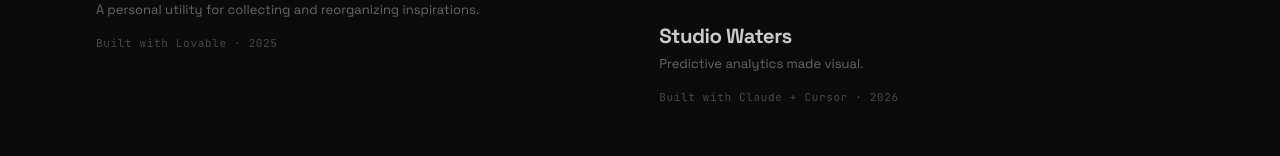
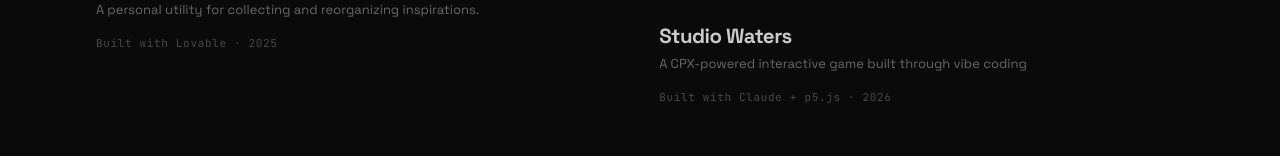
Before and after one commit to Malik1942/Malik-Portfolio, a React (Vite) app: page / in a window 1280 px wide. Shown: the part 3589-3745 px from the top of the page. Built offline with nearby package versions, Linux system fonts and the light colour scheme; the HTML template or start-up script is replaced by a standard one.

Commit message:
Update Studio Waters description and built-with tag

```diff
--- a/src/pages/Index.tsx
+++ b/src/pages/Index.tsx
@@ -78,11 +78,11 @@ const aiProjects = [
   {
     id: "studiowaters",
     title: "Studio Waters",
-    description: "Predictive analytics made visual.",
+    description: "A CPX-powered interactive game built through vibe coding",
     role: "Designer + Builder",
     year: "2026",
     coverImage: studioWatersCover,
-    builtWith: "Claude + Cursor",
+    builtWith: "Claude + p5.js",
     details: "Created a data visualization tool that transforms complex predictive models into clear, actionable insights.\n\nDesigned interactive charts and customizable dashboard layouts.",
   },
 ];
```
